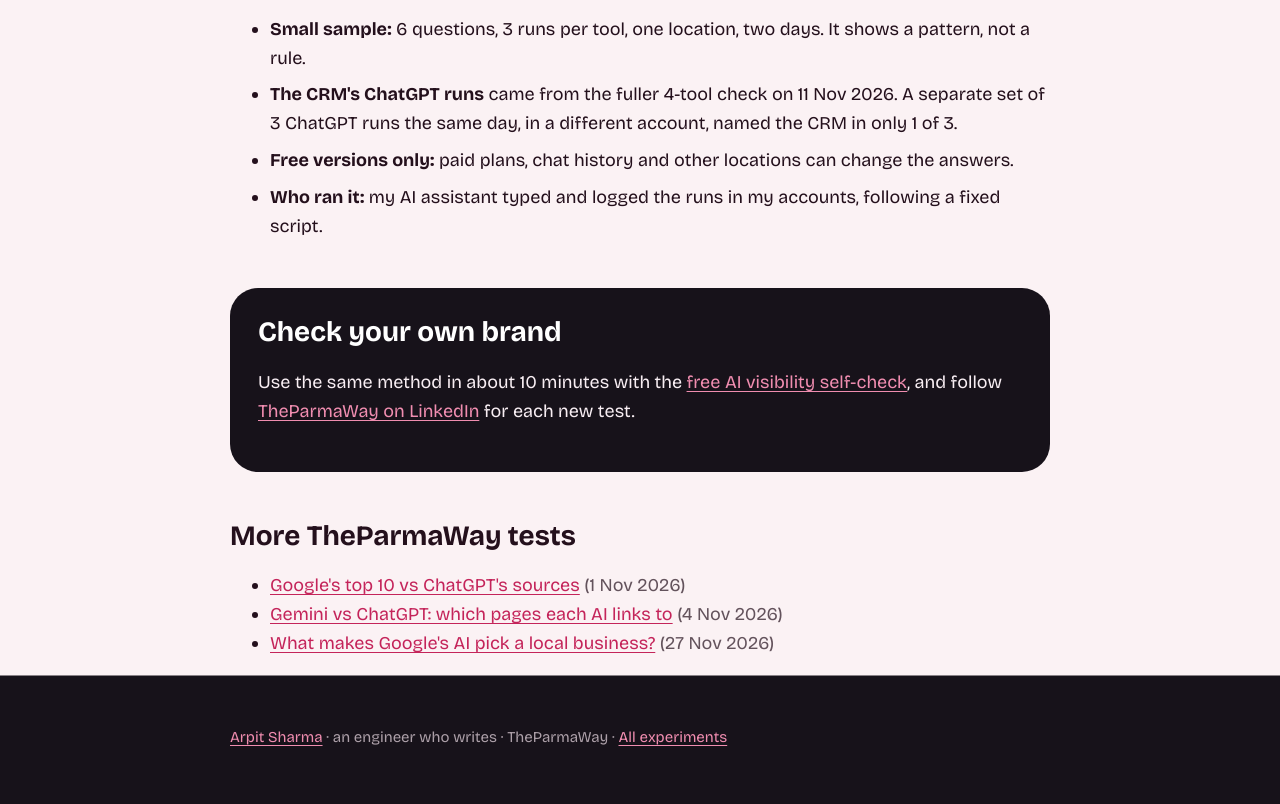
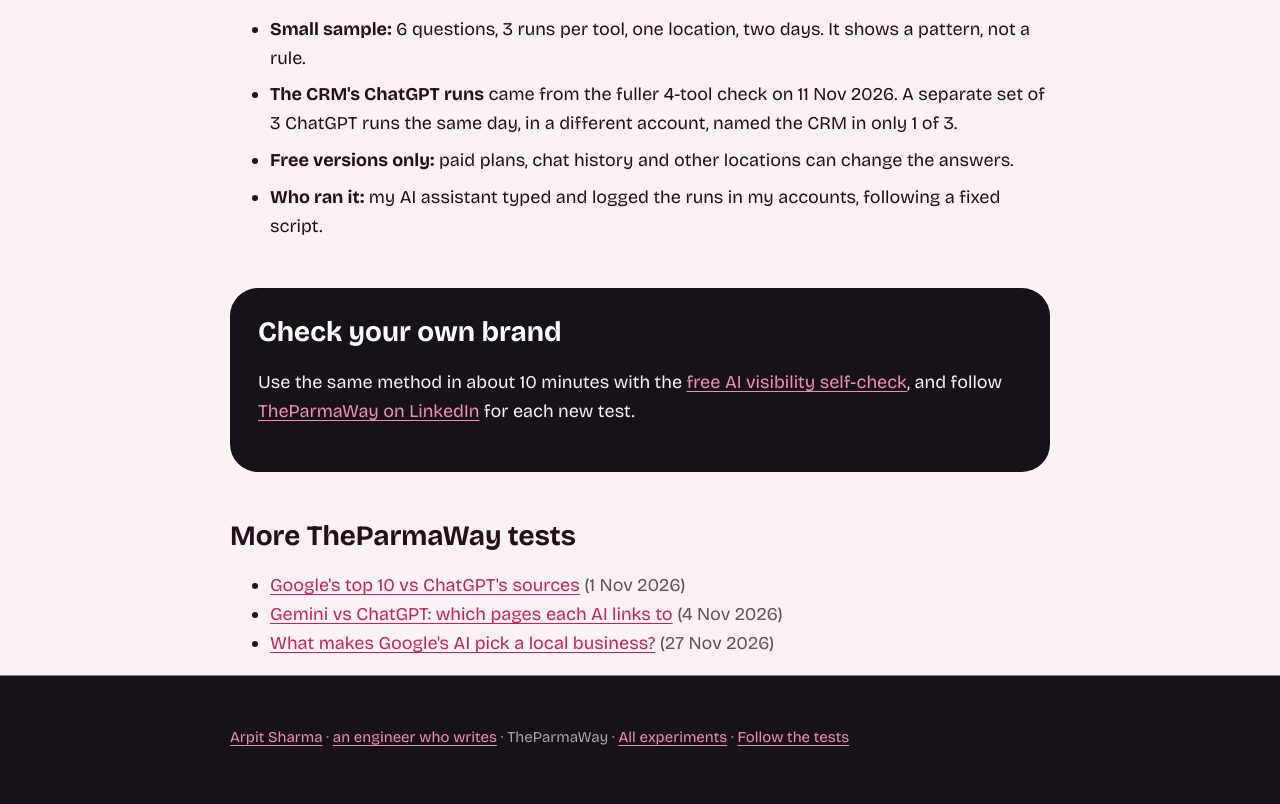
Before and after one commit to arpitmehta946/arpitmehta946.github.io, a plain HTML site: page lab/6-brands-chatgpt-vs-perplexity.html in a window 1280 px wide. Shown: the part 3187-3991 px from the top of the page. Drawn offline with nearby package versions, Linux system fonts and the light colour scheme.

Commit message:
Lab footers link About and Follow; llms.txt lists the local test
Co-Authored-By: Claude Opus 5.5 <noreply@anthropic.com>
Claude-Session: https://claude.ai/code/session_01M68n7HZHTDYbQFJamgv4ix

```diff
--- a/lab/6-brands-chatgpt-vs-perplexity.html
+++ b/lab/6-brands-chatgpt-vs-perplexity.html
@@ -186,7 +186,7 @@ document.addEventListener('selectstart',function(e){if(!ok(e.target.nodeType===1
 </main>
 
 <footer class="wrap">
-  <p><a href="../">Arpit Sharma</a> · an engineer who writes · TheParmaWay · <a href="../#log">All experiments</a></p>
+  <p><a href="../">Arpit Sharma</a> · <a href="../about.html">an engineer who writes</a> · TheParmaWay · <a href="../#log">All experiments</a> · <a href="../follow.html">Follow the tests</a></p>
 </footer>
 </body>
 </html>
```
Also changed, not shown: lab/gemini-vs-chatgpt.html (+1 -1 lines), lab/google-vs-chatgpt.html (+1 -1 lines), lab/local-ai-picks.html (+1 -1 lines), llms.txt.
